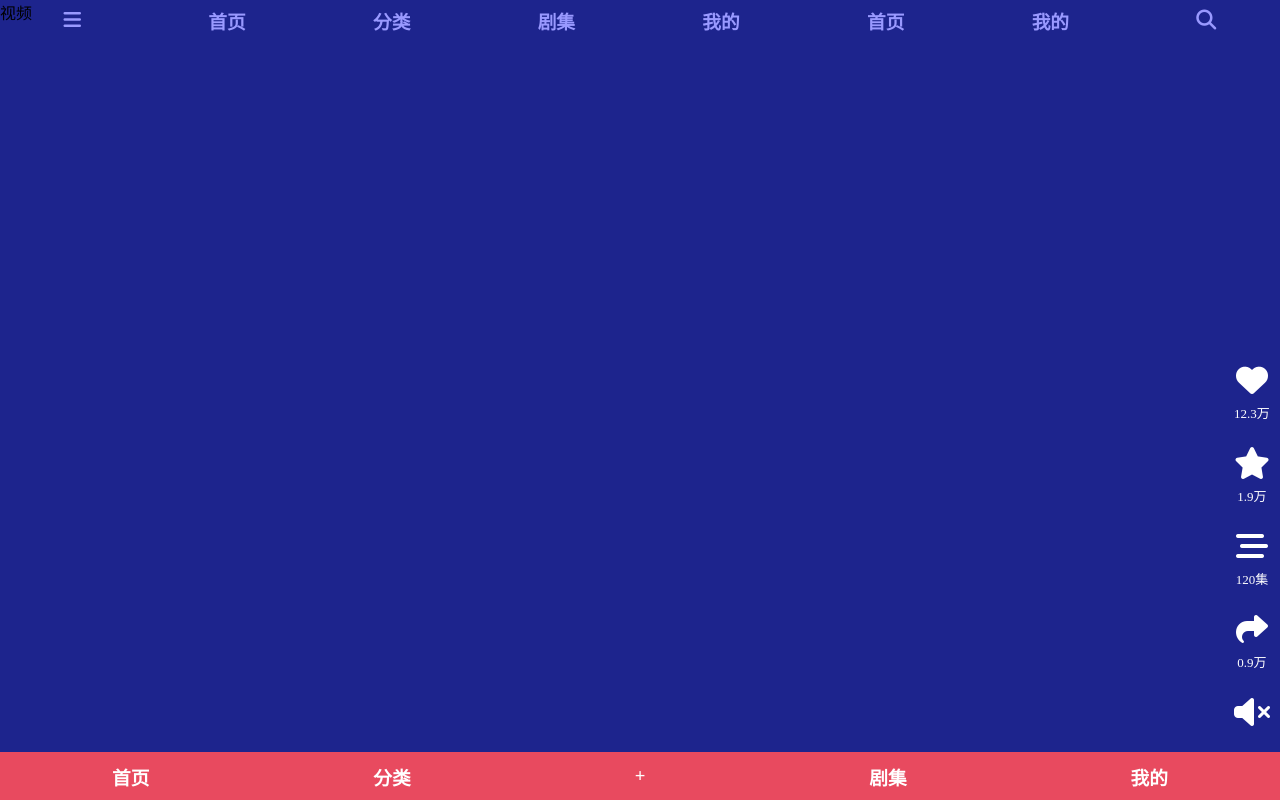
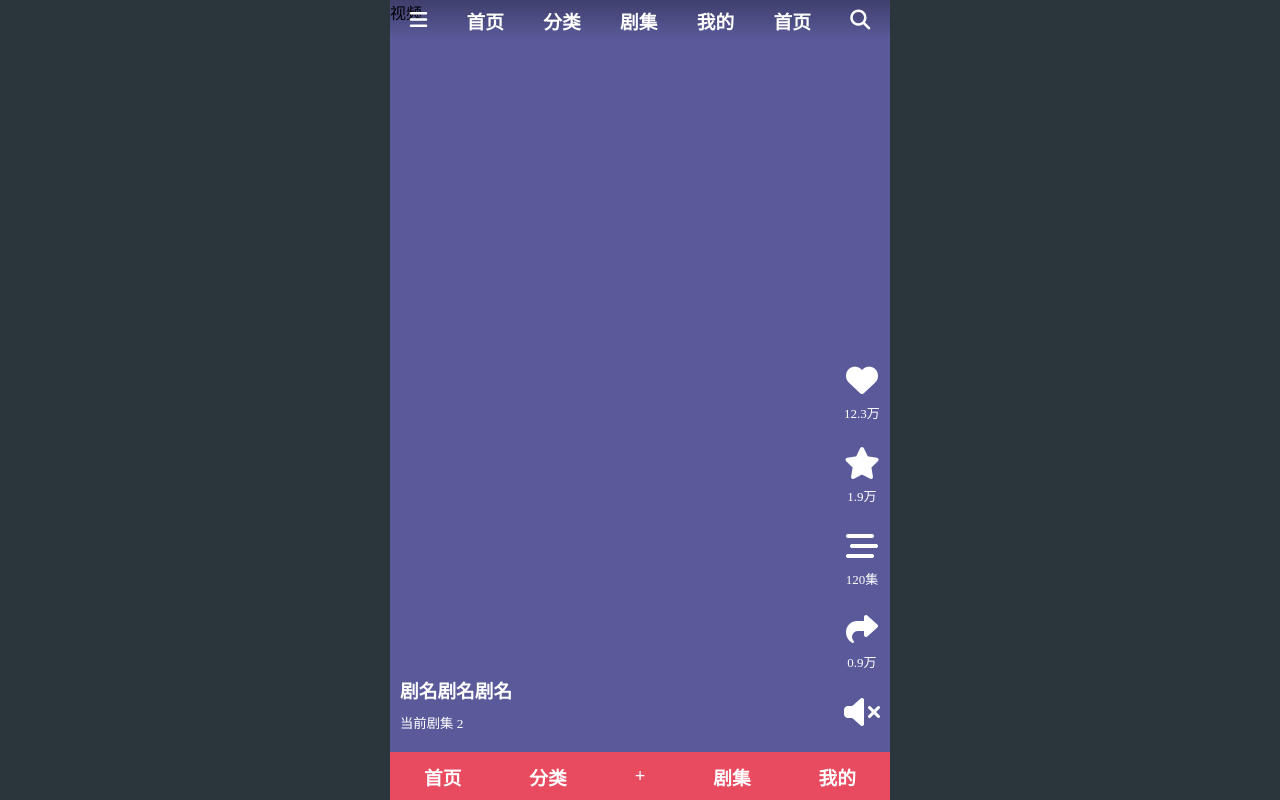
Before and after one commit to DanoAndHolidays/yike, a Vue app: page / in a window 1280 px wide. Built offline with nearby package versions, Linux system fonts and the light colour scheme.

Commit message:
完成了展示页的布局优化

```diff
--- a/src/App.vue
+++ b/src/App.vue
@@ -4,7 +4,6 @@
 
 <template>
   <RouterView />
-
 </template>
 
 <style scoped></style>
--- a/src/styles/main.scss
+++ b/src/styles/main.scss
@@ -1,4 +1,9 @@
 :root {
+    border: 0;
+    margin: 0;
+}
+
+html {
     border: 0;
     margin: 0;
 }
@@ -8,3 +13,7 @@ body {
     margin: 0;
     background-color: $text-color-2;
 }
+
+* {
+    box-sizing: border-box;
+}
--- a/src/views/Layout/components/NavBar.vue
+++ b/src/views/Layout/components/NavBar.vue
@@ -22,9 +22,6 @@
             <h3>首页</h3>
         </div>
         <div>
-            <h3>我的</h3>
-        </div>
-        <div>
             <i class="fa-solid fa-magnifying-glass fa-lg"></i>
         </div>
     </div>
@@ -34,10 +31,15 @@
 <style scoped lang="scss">
 .nav-bar {
     height: 2.5rem;
+    overflow: hidden;
     color: $text-color-1;
     display: flex;
     justify-content: space-around;
     overflow-x: hidden;
     align-items: center;
+    z-index: 100;
+    background-image: linear-gradient(to bottom,
+            rgba(0, 0, 0, 0.3),
+            rgba(0, 0, 0, 0));
 }
 </style>
--- a/src/views/Layout/components/Play.vue
+++ b/src/views/Layout/components/Play.vue
@@ -27,6 +27,10 @@
                 <i class="fa-solid fa-volume-xmark fa-2xl"></i>
             </div>
         </div>
+        <div class="bottom">
+            <h3>剧名剧名剧名</h3>
+            <small>当前剧集 2</small>
+        </div>
     </div>
 </template>
 
@@ -37,7 +41,7 @@
     position: relative;
 
     .video {
-        background-color: rgba(12, 12, 255, 0.419);
+        background-color: rgb(90, 90, 155);
         height: 100%;
         width: 100%;
     }
@@ -51,6 +55,7 @@
         bottom: 0;
         text-align: center;
         margin-bottom: 20px;
+        z-index: 100;
 
         div {
             margin: 10px;
@@ -61,5 +66,21 @@
         }
 
     }
+
+    .bottom {
+        max-width: 350px;
+        color: $text-color-1;
+        position: absolute;
+        left: 0;
+        bottom: 0;
+        margin-bottom: 20px;
+        z-index: 100;
+        margin: 10px;
+        margin-bottom: 20px;
+
+        h3 {
+            margin-bottom: 10px;
+        }
+    }
 }
 </style>
--- a/src/views/Layout/index.vue
+++ b/src/views/Layout/index.vue
@@ -15,10 +15,15 @@ import TabBar from '@/views/Layout/components/TabBar.vue'
 
 <style scoped lang="scss">
 .parent-container {
+    margin: auto;
     position: relative;
     width: 100vw;
     height: 100vh;
     overflow: hidden;
+    min-width: 375px;
+    min-height: 667px;
+    max-width: 500px;
+
 
     .play {
         height: calc(100vh - $tab-bar-height);
```
